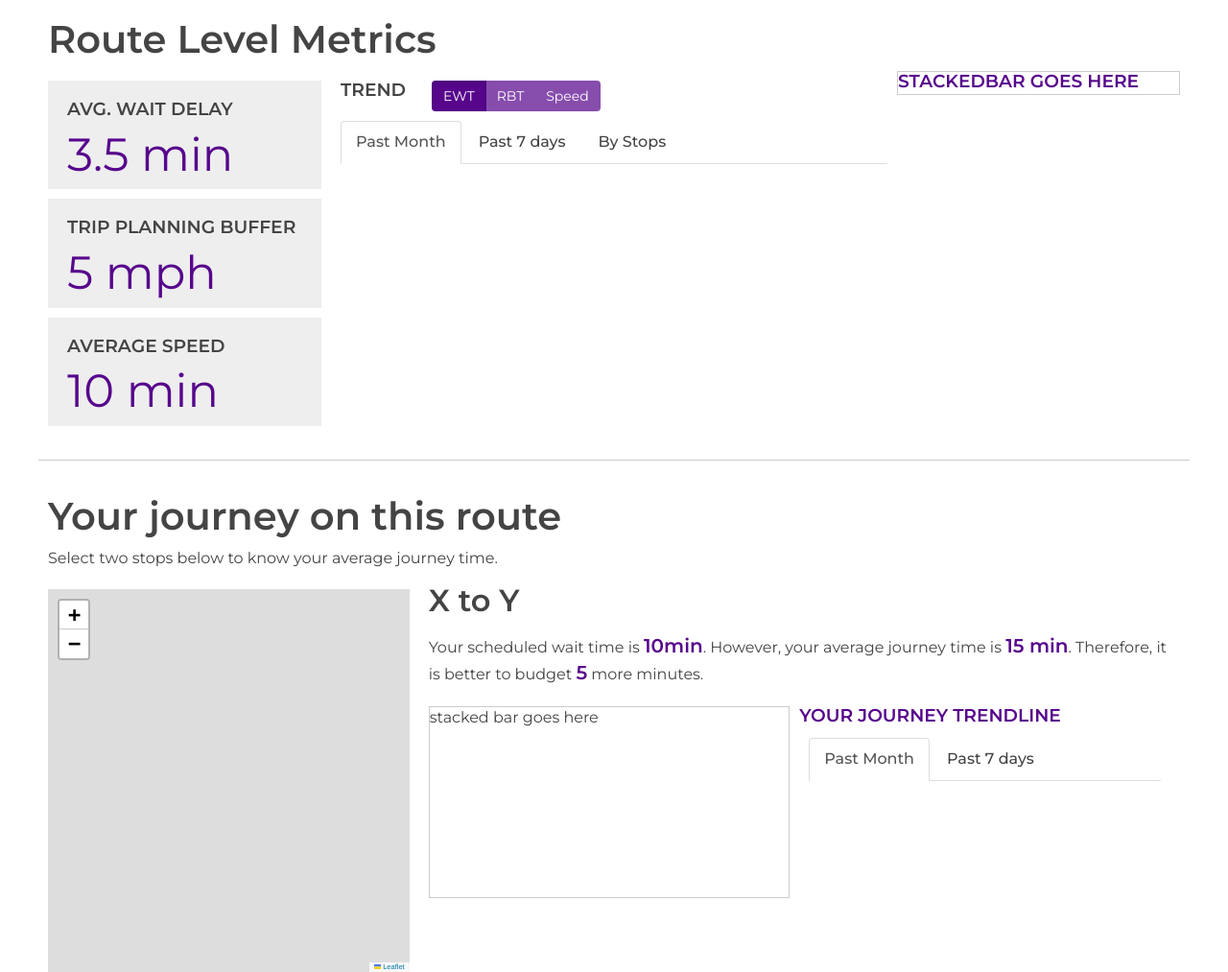
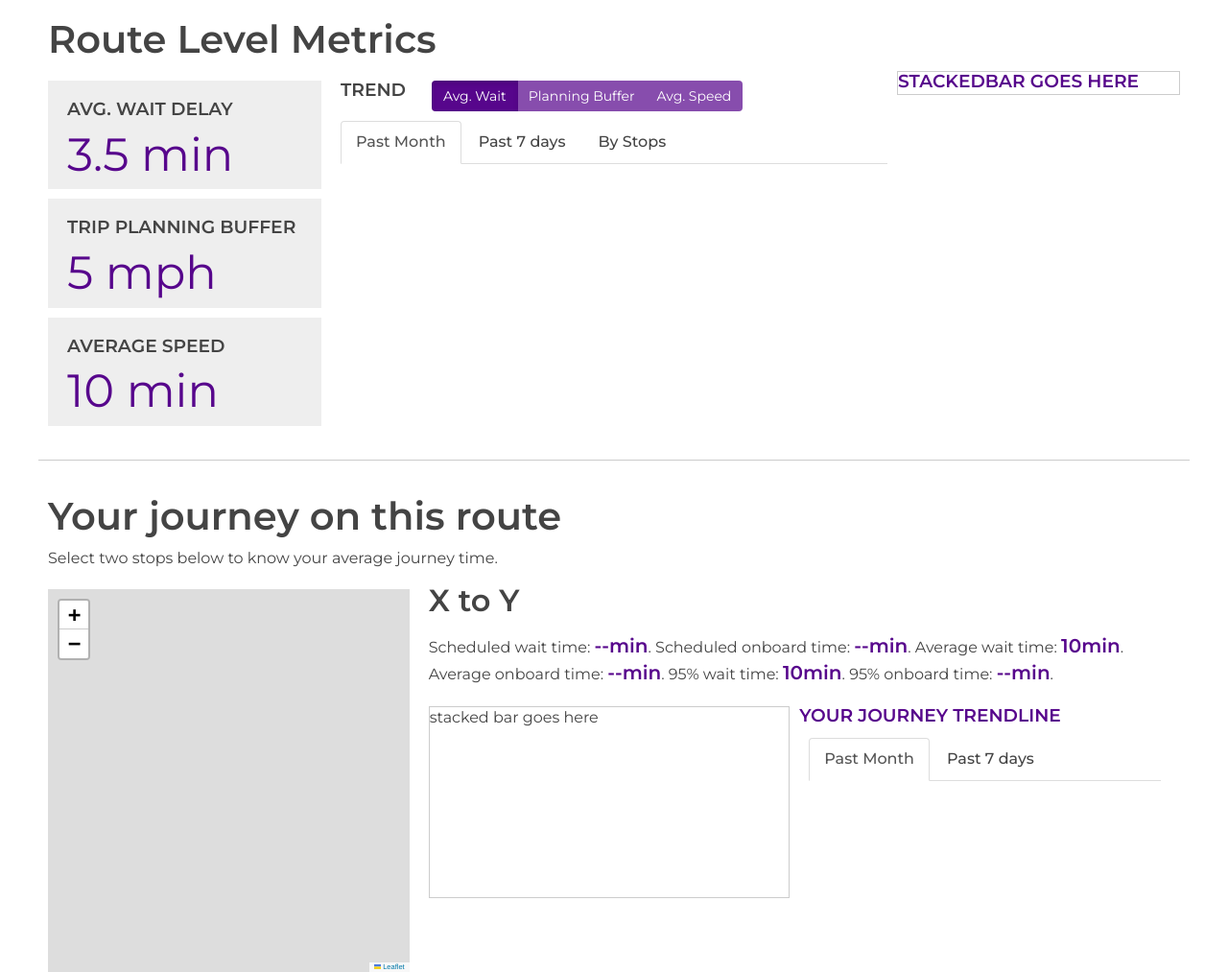
Before and after one commit to ian-wright/bus-stats-transitcenter, a Flask app: template templates/routev2.html in a window 1280 px wide. Shown: the part 217-1230 px from the top of the page at 96% size. Run offline with Flask 2, Linux system fonts and the light colour scheme; the template is opened without the code that fills it, so the values that code supplies are empty; some libraries are stand-ins or nearby versions.

Commit message:
route level line graphs

```diff
--- a/db_load.py
+++ b/db_load.py
@@ -63,7 +63,7 @@ def test_mode(stop_columns, route_columns, engine):
                               'ewt_95': round(random() * 10, 1),
                               'awt': round(random() * 10, 1),
                               'swt': round(random() * 10, 1),
-                              'count': round(random() * 10, 1),
+                              'count': round(random() * 30, 1),
                               's_trip': round(random() * 10, 1),
                               'm_trip': round(random() * 10, 1),
                               'trip_95': round(random() * 10, 1)
--- a/static/css/performances.css
+++ b/static/css/performances.css
@@ -73,7 +73,12 @@ select {
   width: 100%;
 }
 
-.blocks path {
+.svg-container {
+	width: 100%;
+	height: 100%;
+}
+
+/*.blocks path {
   stroke: black;
   fill: none;
   stroke-width: 2px;
@@ -102,8 +107,7 @@ select {
 }
 
 .blocks g.hidden line,
-.blocks g.hidden path {
-  display: none;
+art  display: none;
 }
 
 .blocks g.tick text {
@@ -127,7 +131,7 @@ select {
 }
 .blocks svg {
     background: #fff;
-}
+}*/
 
 @media (min-width: 768px) {
     .col-sm-5ths {
--- a/static/tc.js
+++ b/static/tc.js
@@ -20,7 +20,27 @@
         rawData: null,
         selectionData: null,
 
-        stopLookup: {"0": {}, "1": {}},
+        stopLookup: {0: {}, 1: {}},
+
+        countMin: 30,
+
+        routeMetricMap: {
+	        stop: 0,
+	        ewt: 1,
+	        rbt: 2,
+	        speed: 3,
+      	},
+
+      	stopMetricMap: {
+	        stop: 0,
+	        ewt_95: 1,
+	        awt: 2,
+	        swt: 3,
+	        count: 4,
+	        s_trip: 5,
+	        m_trip: 6,
+	        trip_95: 7
+      	},
 
 		initializeDashboard: function(data, first) {
 			console.log("initializing dashboard...");
@@ -55,7 +75,7 @@
 			if (first==true) {
 				console.log('first map load...')
 				tc.initializeMap();
-				gr.initializeCharts();
+				//gr.initializeCharts();
 				tc.registerSelectionHandlers();
 				tc.registerRouteChangeHandler();
 			};
@@ -205,7 +225,7 @@
 		        	// add marker to group of all markers
 		        	tc.markerGroup.addLayer(layer);
 		        	layer._leaflet_id = feature.properties.stop_id;
-		        	console.log(`adding point to map; stop_id ${feature.properties.stop_id}, _leaflet_id ${layer._leaflet_id}`);
+
 			    } else if (feature.geometry.type == 'LineString') {
 		        	// add line segment to group of all line segments
 		        	tc.lineGroup.addLayer(layer);
@@ -340,20 +360,20 @@
 				// get a single day's stop-level data, in object format
 				allDates[date]["stops"].forEach(function(stop) {
 					var stopValues = {};
-					for (var metricName in gr.stopMetricMap) {
+					for (var metricName in tc.stopMetricMap) {
 						if (metricName != 'stop') {
-							stopValues[metricName] = stop[gr.stopMetricMap[metricName]];
+							stopValues[metricName] = stop[tc.stopMetricMap[metricName]];
 						};
 					};
-					oneDay["stops"][stop[gr.stopMetricMap['stop']]] = stopValues;
+					oneDay["stops"][stop[tc.stopMetricMap['stop']]] = stopValues;
 				});
 
 				// get a single day's route-level data, in object format
 				var routeData = allDates[date]["route"]["0"];
 				var routeValues = {};
-				for (var metricName in gr.routeMetricMap) {
+				for (var metricName in tc.routeMetricMap) {
 					if (metricName != 'stop') {
-						routeValues[metricName] = routeData[gr.routeMetricMap[metricName]];
+						routeValues[metricName] = routeData[tc.routeMetricMap[metricName]];
 					};
 				};
 
@@ -425,26 +445,49 @@
 			console.log("updating metric display...");
 
 			// update route-level summary
-			$("#route_ewt").text(tc.selectionData[tc.selection.date]["route"]["ewt"]);
-			$("#route_rbt").text(tc.selectionData[tc.selection.date]["route"]["rbt"]);
-			$("#route_speed").text(tc.selectionData[tc.selection.date]["route"]["speed"]);
+			$("#route-ewt").text(tc.selectionData[tc.selection.date]["route"]["ewt"]);
+			$("#route-rbt").text(tc.selectionData[tc.selection.date]["route"]["rbt"]);
+			$("#route-speed").text(tc.selectionData[tc.selection.date]["route"]["speed"]);
 
 			// draw route-level charts
-			// gr.updateCharts(tc.selectionData,
-			// 				tc.selection.metric,
-			// 				selectedStop,
-			// 				tc.selection.date);
+			tc.drawRouteLineCharts();
+			//tc.drawRouteBarCharts();
 
 			// update journey metrics
 			if (tc.selection.stop.constructor == Array && tc.selection.stop.length == 2) {
+
+				var startId = tc.selection.stop[0].feature.properties.stop_id;
+				var startName = tc.stopLookup[tc.selection.direction][startId]["name"]
+				var endId = tc.selection.stop[1].feature.properties.stop_id;
+				var endName = tc.stopLookup[tc.selection.direction][endId]["name"]
+				$("#stopNamePair").text(`${startName} to ${endName}`);
+
 				var computed = tc.computeJourneyMetrics();
+				var count = computed[tc.selection.date]["count"];
 				console.log("computed journey:", computed);
+
+				$("#journey-swt").text(`${computed[tc.selection.date]["swt"].toFixed(1)} min`);
+				$("#journey-s-trip").text(`${computed[tc.selection.date]["s_trip"].toFixed(1)} min`);
+				$("#journey-awt").text(`${computed[tc.selection.date]["awt"].toFixed(1)} min`);
+				$("#journey-m-trip").text(`${computed[tc.selection.date]["m_trip"].toFixed(1)} min`);
+				$("#journey-ewt-95").text(`${computed[tc.selection.date]["ewt_95"].toFixed(1)} min`);
+				$("#journey-trip-95").text(`${computed[tc.selection.date]["trip_95"].toFixed(1)} min`);
+
+				if (count < tc.countMin) {
+					$("#countWarning").text(`*BEWARE: metrics for this journey were computed w/ low sample size (n < ${tc.countMin})`);
+				};
+
 			} else if (tc.selection.stop == 0) {
-				// clear the journey metrics/maps
+				// clear the journey metrics/graphs
+				$("#stopNamePair").text("-- to --");
+				$(".hilite").text("-- min");
+				$("#countWarning").text("");
 			};
 
 			// draw journey-level charts
+
 		},
+
 
 		computeJourneyMetrics: function() {
 			console.log("computing journey metrics...");
@@ -463,19 +506,20 @@
 					var seq = stopLookup[stop_id]["sequence"];
 					[["swt", "s_trip"], ["awt", "m_trip"], ["ewt_95", "trip_95"]].forEach(function(metricNames) {
 
-						var waitTime = metricNames[0];
-						var onboardTime = metricNames[1];
+						var waitTimeName = metricNames[0];
+						var onboardTimeName = metricNames[1];
 
 						if (seq == startSeq) {
-							// originationg bus stop
-							oneDay[waitTime] = tc.selectionData[date]["stops"][stop_id][waitTime];
+							// originating bus stop; take wait time at this stop
+							oneDay[waitTimeName] = tc.selectionData[date]["stops"][stop_id][waitTimeName];
+							oneDay["count"] = tc.selectionData[date]["stops"][stop_id]["count"];
 						};
 						if ((seq >= startSeq) && (seq < endSeq)) {
-							// mid-journey bus stop
-							if (oneDay[onboardTime]) {
-								oneDay[onboardTime] += tc.selectionData[date]["stops"][stop_id][waitTime];
+							// mid-journey bus stop; sum all stop-to-stop trip times from (start) to (end-1)
+							if (oneDay[onboardTimeName]) {
+								oneDay[onboardTimeName] += tc.selectionData[date]["stops"][stop_id][onboardTimeName];
 							} else {
-								oneDay[onboardTime] = tc.selectionData[date]["stops"][stop_id][waitTime];
+								oneDay[onboardTimeName] = tc.selectionData[date]["stops"][stop_id][onboardTimeName];
 							}
 						};
 					});
@@ -483,7 +527,92 @@
 				computed[date] = oneDay;
 			});
 			return computed;
-		}
+		},
+
+
+		drawRouteLineCharts: function() {
+			console.log("drawing route line charts...");
+
+			var axisNames = {
+		        ewt: '(minutes)',
+		        rbt: '(minutes)',
+		        speed: '(mph)'
+    		};
+
+			var lineConfig = {
+				type: 'scatter',
+				mode: 'lines',
+				line: {
+					color: 'rgb(87, 6, 140)',
+					width: 3
+				}
+			};
+
+			var layout = {
+			  width: 650,
+			  height: 450
+			};
+
+			var time_x = [];
+			var time_y = [];
+			Object.keys(tc.selectionData).forEach(function(date) {
+				time_x.push(date);
+				time_y.push(tc.selectionData[date]["route"][tc.selection.metric]);
+			});
+			//console.log("time_x", time_x, "time_y", time_y);
+
+			var monthLine = Object.create(lineConfig);
+			monthLine.x = time_x;
+			monthLine.y = time_y;
+
+			var weekLine = Object.create(lineConfig);
+			weekLine.x = time_x.slice(-7);
+			weekLine.y = time_y.slice(-7);
+
+			var timeLayout = Object.create(layout);
+			timeLayout.yaxis = {title: axisNames[tc.selection.metric]};
+			timeLayout.xaxis = {showline: true};
+
+			Plotly.newPlot('month-chart', [monthLine], timeLayout, {displayModeBar: false});
+			Plotly.newPlot('week-chart', [weekLine], timeLayout, {displayModeBar: false});
+
+			//only draw stop-by-stop chart for ewt and rbt (not speed)
+			if (["ewt", "rbt"].includes(tc.selection.metric)) {
+				var stopNames = [];
+				var stops_y = [];
+				var stopEnum = [];
+				var conversionMap = {"ewt": "awt", "rbt": "ewt_95"};
+				Object.keys(tc.selectionData[tc.selection.date]["stops"]).forEach(function(stop){
+					stopNames.push(tc.stopLookup[tc.selection.direction][stop]["name"]);
+					stops_y.push(tc.selectionData[tc.selection.date]["stops"][stop][conversionMap[tc.selection.metric]]);
+				});
+				//console.log("stopNames", stopNames, "stops_y", stops_y, "stops_x", stopEnum);
+
+				for (var i = 1; i <= stops_y.length; i++) {
+				    stopEnum.push(i);
+				};
+
+				var stopLine = Object.create(lineConfig);
+				stopLine.x = stopEnum;
+				stopLine.y = stops_y;
+				stopLine.text = stopNames;
+
+				var stopsLayout = Object.create(layout);
+				stopsLayout.xaxis = {range: [1, stopEnum.length + 1], showline: true};
+				stopsLayout.yaxis = {title: axisNames[tc.selection.metric]};
+
+				Plotly.newPlot('stop-chart', [stopLine], stopsLayout, {displayModeBar: false});
+
+			} else {
+				// delete the stops chart
+				$("#stop-chart div").remove();
+			};
+		},
+
+
+		// drawRouteLineCharts: function() {
+		// 	var blerp;
+		// }
 	};
 
 	// add our tc object to global window scope
--- a/templates/routev2.html
+++ b/templates/routev2.html
@@ -123,7 +123,7 @@
                 <h2>Avg. Wait Delay</h2>
               </div>
               <div class="row row-sm">
-                <h1 id= "route_ewt" class="jumbo jumbo2">3.5 min</h1>
+                <h1 id= "route-ewt" class="jumbo jumbo2">3.5 min</h1>
               </div>
             </div>
           </div>
@@ -133,7 +133,7 @@
                 <h2>Trip Planning Buffer</h2>
               </div>
               <div class="row row-sm">
-                <h1 id= "route_rbt" class="jumbo jumbo2">5 mph</h1>
+                <h1 id= "route-rbt" class="jumbo jumbo2">5 mph</h1>
               </div>
             </div>
           </div>
@@ -143,7 +143,7 @@
                 <h2>Average Speed</h2>
               </div>
               <div class="row row-sm">
-                <h1 id= "route_speed" class="jumbo jumbo2">10 min</h1>
+                <h1 id= "route-speed" class="jumbo jumbo2">10 min</h1>
               </div>
             </div>
           </div>
@@ -158,13 +158,13 @@
             <div class="col-sm-8">
               <div class="btn-group" data-toggle="buttons" id="metricSelect">
                 <label class="btn btn-primary active">
-                  <input type="radio" name="metric" value="ewt" checked> EWT
+                  <input type="radio" name="metric" value="ewt" checked> Avg. Wait
                 </label>
                 <label class="btn btn-primary">
-                  <input type="radio" name="metric" value="rbt"> RBT
+                  <input type="radio" name="metric" value="rbt"> Planning Buffer
                 </label>
                 <label class="btn btn-primary">
-                  <input type="radio" name="metric" value="speed"> Speed
+                  <input type="radio" name="metric" value="speed"> Avg. Speed
                 </label>
               </div>
             </div>
@@ -208,9 +208,17 @@
           </div>
         </div>
         <div class="col-sm-8">
-          <h3 class="h3-route"> X to Y </h3>
+          <h3 id="stopNamePair" class="h3-route"> X to Y </h3>
           <div class="row">
-            <p>Your scheduled wait time is <span class="hilite">10min</span>. However, your average journey time is <span class="hilite">15 min</span>. Therefore, it is better to budget <span class="hilite">5</span> more minutes.</p>
+            <p>
+            Scheduled wait time: <span id="journey-swt" class="hilite">--min</span>.
+            Scheduled onboard time: <span id="journey-s-trip" class="hilite">--min</span>.
+            Average wait time: <span id="journey-awt" class="hilite">10min</span>.
+            Average onboard time: <span id="journey-m-trip" class="hilite">--min</span>.
+            95% wait time: <span id="journey-ewt-95" class="hilite">10min</span>.
+            95% onboard time: <span id="journey-trip-95" class="hilite">--min</span>.
+            </p>
+            <p id="countWarning"></p>
           </div>
           <div class="row">
             <div class="col-xs-6">
@@ -258,16 +266,19 @@
 <!--javascripts -->
 <script src="https://code.jquery.com/jquery-1.12.4.js"></script>
 <!-- <script type="text/javascript" src="{{ url_for('static', filename='js/libs/d3.v4.js') }}"></script> -->
-<script type="text/javascript" src="https://d3js.org/d3.v4.min.js"></script>
+<!-- <script type="text/javascript" src="https://d3js.org/d3.v4.min.js"></script> -->
+
+<script type="text/javascript" src="https://cdn.plot.ly/plotly-latest.min.js"></script>
+
 <script src="https://unpkg.com/leaflet@1.1.0/dist/leaflet.js"
         integrity="sha512-mNqn2Wg7tSToJhvHcqfzLMU6J4mkOImSPTxVZAdo+lcPlk+GhZmYgACEe0x35K7YzW1zJ7XyJV/TT1MrdXvMcA=="
         crossorigin=""></script>
 <script src="{{ url_for('static', filename='js/libs/bootstrap.min.js') }}"></script>
 <script src="https://cdnjs.cloudflare.com/ajax/libs/select2/4.0.3/js/select2.min.js"></script>
 <!-- stacked bar -->
-<script type="text/javascript" src="{{ url_for('static', filename='js/libs/canvasjs.min.js') }}"></script>
+<!-- <script type="text/javascript" src="{{ url_for('static', filename='js/libs/canvasjs.min.js') }}"></script> -->
 
-<script type="text/javascript" src="{{ url_for('static', filename='charts.js') }}"></script>
+<!-- <script type="text/javascript" src="{{ url_for('static', filename='charts.js') }}"></script> -->
 <script type="text/javascript" src="{{ url_for('static', filename='tc.js') }}"></script>
 <!-- <script type="text/javascript" src="{{ url_for('static', filename='stackedbar2.js') }}"></script> -->
 <script>
```
